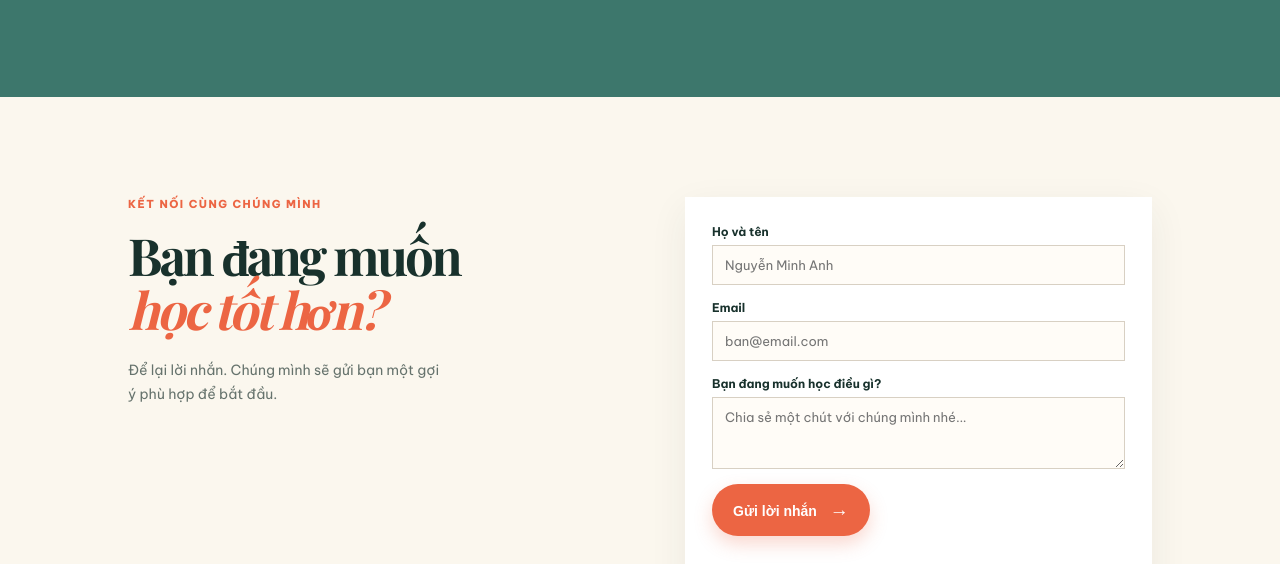
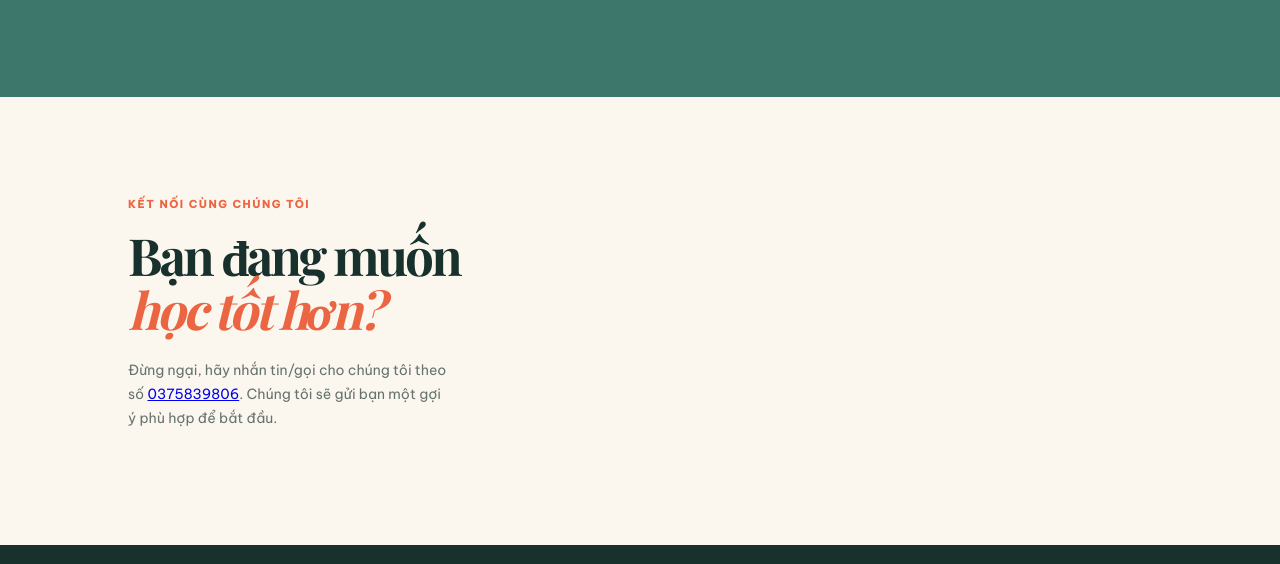
Before and after one commit to hocbaicungcon/hocthenao.github.io, a website: page index.html in a window 1280 px wide. Shown: the part 1788-2352 px from the top of the page. Drawn offline with nearby package versions, Linux system fonts and the light colour scheme; a web font is replaced by a local one.

Commit message:
Update index.html

```diff
--- a/index.html
+++ b/index.html
@@ -68,14 +68,8 @@
       </section>
 
       <section class="contact" id="lien-he">
-        <div class="contact-copy"><p class="eyebrow">KẾT NỐI CÙNG CHÚNG MÌNH</p><h2>Bạn đang muốn<br /><em>học tốt hơn?</em></h2><p>Để lại lời nhắn. Chúng mình sẽ gửi bạn một gợi ý phù hợp để bắt đầu.</p></div>
-        <form id="contact-form">
-          <label>Họ và tên<input required name="name" type="text" placeholder="Nguyễn Minh Anh" /></label>
-          <label>Email<input required name="email" type="email" placeholder="ban@email.com" /></label>
-          <label>Bạn đang muốn học điều gì?<textarea required name="message" rows="3" placeholder="Chia sẻ một chút với chúng mình nhé..."></textarea></label>
-          <button class="button primary" type="submit">Gửi lời nhắn <span>→</span></button>
-          <p class="form-message" role="status"></p>
-        </form>
+        <div class="contact-copy"><p class="eyebrow">KẾT NỐI CÙNG CHÚNG TÔI</p><h2>Bạn đang muốn<br /><em>học tốt hơn?</em></h2><p>Đừng ngại, hãy nhắn tin/gọi cho chúng tôi theo số <a href="tel:0375839806">0375839806</a>. Chúng tôi sẽ gửi bạn một gợi ý phù hợp để bắt đầu.</p></div>
+
       </section>
     </main>
     <footer><a class="brand" href="#trang-chu">HỌC <span>THẾ NÀO?</span></a><p>Học đúng cách, sống trọn hành trình.</p><p>© 2026</p></footer>
```
